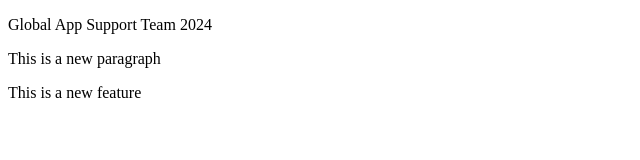
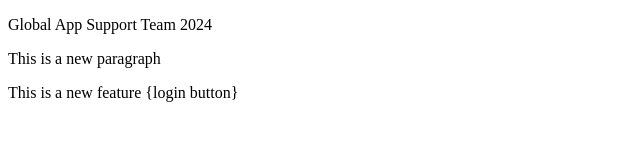
Before and after one commit to RaviPrasad-GlobalAppSupport/advance-repo, a plain HTML site: page index.html in a window 1280 px wide. Shown: the whole page, without its empty margins (0-640 px from the left). Drawn offline with Linux system fonts and the light colour scheme.

```diff
--- a/index.html
+++ b/index.html
@@ -5,6 +5,6 @@
         <p> Global App Support Team 2024</p>
     </div>
     <p> This is a new paragraph</p>
-    <p>This is a new feature</p>
+    <p>This is a new feature {login button}</p>
 </body>
 </html>
```
